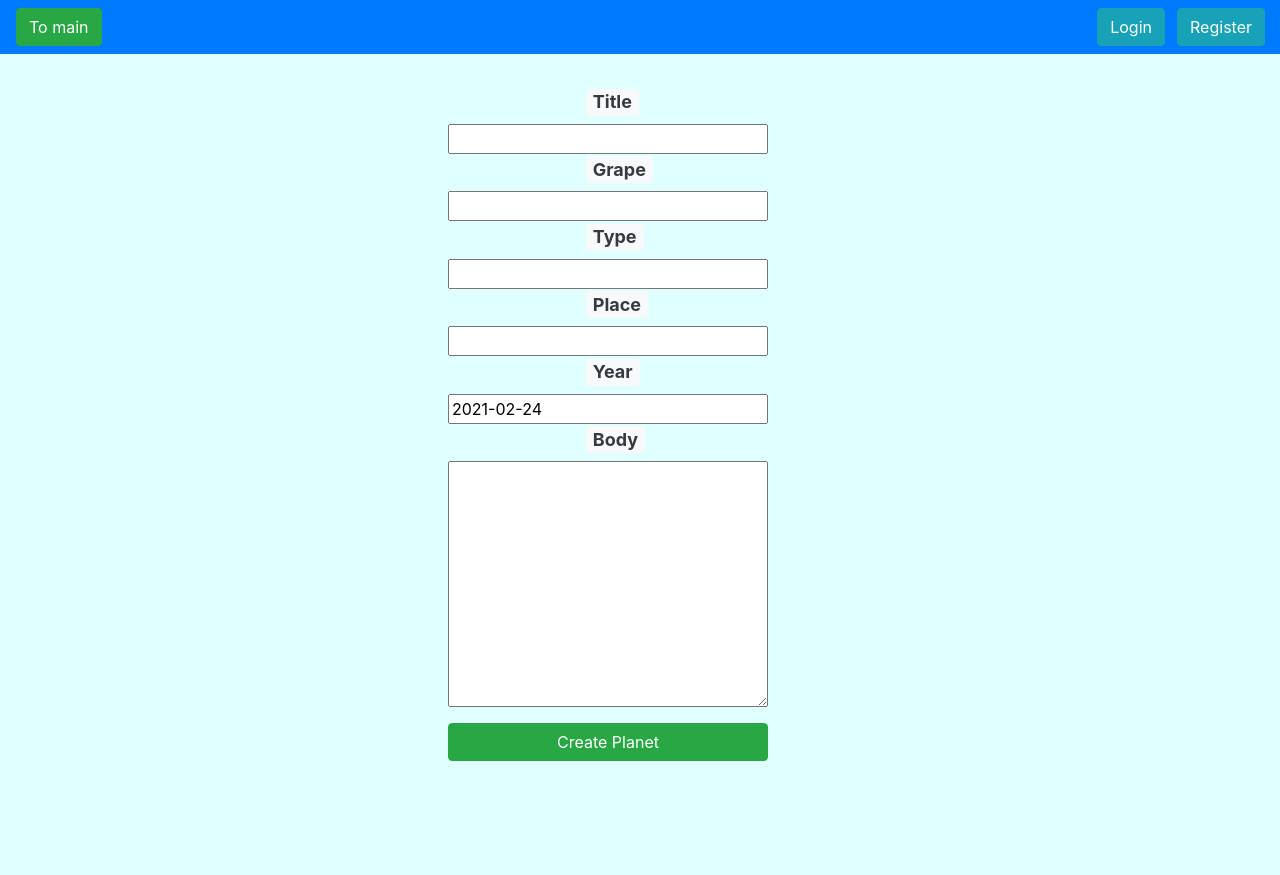
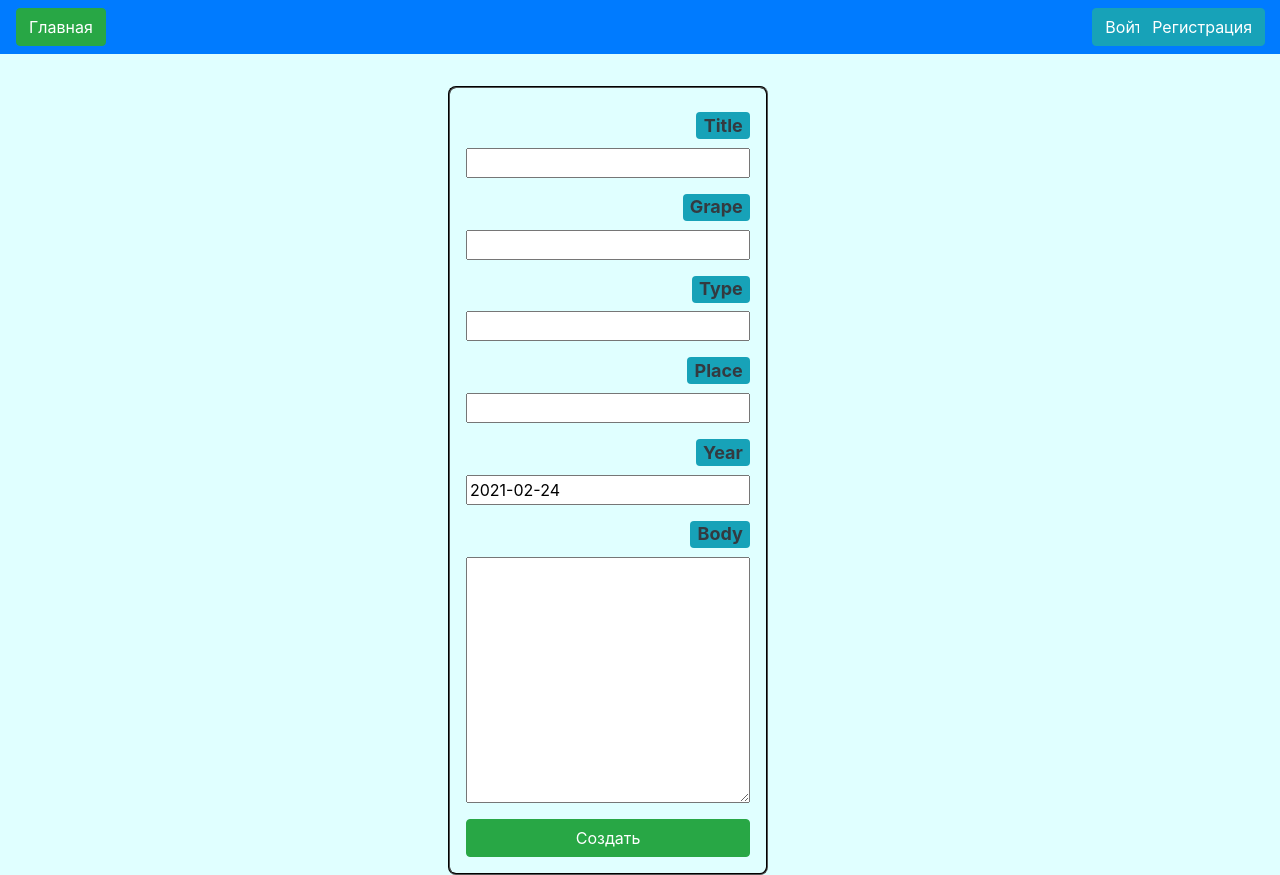
Before and after one commit to Alteyka/Fly-from-Earth, a Django app: page /flyfe/card/create/ in a window 1280 px wide. Before the commit the page ends 761 px from the top, so only its background shows below. Run offline with Django 3.2, Linux system fonts and the light colour scheme; some libraries are stand-ins or nearby versions.

Commit message:
css was changed

```diff
--- a/flyfe/templates/flyfe/card_create.html
+++ b/flyfe/templates/flyfe/card_create.html
@@ -7,27 +7,28 @@
 {% block content %}
     <form action="{% url 'card_create_url' %}" method="post">
         {% csrf_token %}
-        <div class="d-flex flex-column w-25" style="margin-left: 35%">
-            <h4><span class="badge bg-light text-dark" style="margin-left: 43%">{{ form.title.label }}</span></h4>
+        <div class="d-flex flex-column w-25 card-create-form">
+
+            <h4><span class="badge bg-info text-dark" style="float: right; margin: .5rem 0 .05rem 0;">{{ form.title.label }}</span></h4>
             {{ form.title }}
 
-            <h4><span class="badge bg-light text-dark" style="margin-left: 43%">{{ form.grape.label }}</span></h4>
+            <h4><span class="badge bg-info text-dark" style="float: right; margin: 1rem 0 .05rem 0;">{{ form.grape.label }}</span></h4>
             {{ form.grape }}
 
-            <h4><span class="badge bg-light text-dark" style="margin-left: 43%">{{ form.type.label }}</span></h4>
+            <h4><span class="badge bg-info text-dark" style="float: right; margin: 1rem 0 .05rem 0;">{{ form.type.label }}</span></h4>
             {{ form.type }}
 
-            <h4><span class="badge bg-light text-dark" style="margin-left: 43%">{{ form.place.label }}</span></h4>
+            <h4><span class="badge bg-info text-dark" style="float: right; margin: 1rem 0 .05rem 0;">{{ form.place.label }}</span></h4>
             {{ form.place }}
 
-            <h4><span class="badge bg-light text-dark" style="margin-left: 43%">{{ form.year.label }}</span></h4>
+            <h4><span class="badge bg-info text-dark" style="float: right; margin: 1rem 0 .05rem 0;">{{ form.year.label }}</span></h4>
             {{ form.year }}
 
-            <h4><span class="badge bg-light text-dark" style="margin-left: 43%">{{ form.body.label }}</span></h4>
+            <h4><span class="badge bg-info text-dark" style="float: right; margin: 1rem 0 .05rem 0;">{{ form.body.label }}</span></h4>
             {{ form.body }}
             {{ form.slug }}
             {{ form.author }}
-            <button type="submit" class="btn btn-success" style="margin-top: 1rem">Create Planet</button>
+            <button type="submit" class="btn btn-success" style="margin-top: 1rem">Создать</button>
         </div>
 
     </form>
--- a/static/css/styles.css
+++ b/static/css/styles.css
@@ -49,6 +49,8 @@ div .form-group ul {
     width: 18rem;
     min-height: 20rem;
     margin: 1rem 1rem 1rem 1rem;
+    border-color: black;
+    vertical-align: bottom;
 }
 
 .my-bar {
@@ -66,6 +68,33 @@ div .form-group ul {
     margin-left: 38%;
 }
 
+.cards-list-optional-btn {
+    margin-bottom: 1rem;
+    position: absolute;
+    bottom: 0;
+}
+
 .card-delete-box {
     padding-top: 20rem;
 }
+
+.cards-wrapper {
+    margin-left: 6.5rem;
+    padding-top: 1rem;
+}
+
+.cards-list-text {
+    padding-top: 1rem;
+}
+
+.card-create-form {
+    margin-left: 35%;
+    border: groove 2px black;
+    border-radius: .5rem;
+    padding: 1rem;
+}
+
+.card-create-form-field {
+
+    border: outset 2px grey;
+}
--- a/templates/base.html
+++ b/templates/base.html
@@ -23,19 +23,18 @@
                 {% if request.user.is_authenticated and request.user.is_staff %}
                     {% block admin-panel%}
                     {% endblock %}
-                    <a class="btn btn-info" style="position: absolute; right: 20px" href="{% url 'logout_view_url' %}" role="button">Logout</a>
+                    <a class="btn btn-info" style="position: absolute; right: 20px" href="{% url 'logout_view_url' %}" role="button">Выйти</a>
                 {% endif %}
                 {% if request.user.is_authenticated %}
-                    <a class="btn btn-success mr-3" href="{% url 'start_page_url' %}" role="button">To main</a>
-                    <a class="btn btn-success mr-3" href="{% url 'cards_list_url' %}" role="button">Wines</a>
-                    <a class="btn btn-success mr-3" href="{% url 'card_create_url' %}" role="button">Create</a>
-                    <a class="btn btn-info" style="position: absolute; right: 20px" href="{% url 'logout_view_url' %}" role="button">Logout</a>
+                    <a class="btn btn-success mr-3" href="{% url 'start_page_url' %}" role="button">Главная</a>
+                    <a class="btn btn-success mr-3" href="{% url 'cards_list_url' %}" role="button">Вина</a>
+                    <a class="btn btn-success mr-3" href="{% url 'card_create_url' %}" role="button">Создать</a>
+                    <a class="btn btn-info" style="position: absolute; right: 20px" href="{% url 'logout_view_url' %}" role="button">Выйти</a>
                     <h4 style="color: black; position: absolute; right: 110px">{{ user.username }}</h4>
                 {% else %}
-                    <a class="btn btn-success mr-3" href="{% url 'start_page_url' %}" role="button">To main</a>
-<!--                    <a class="btn btn-success mr-3" href="{% url 'cards_list_url' %}" role="button">Wines</a>-->
-                    <a class="btn btn-info" style="position: absolute; right: 115px" href="{% url 'login_view_url' %}" role="button">Login</a>
-                    <a class="btn btn-info" style="position: absolute; right: 15px" href="{% url 'signup_view_url' %}" role="button">Register</a>
+                    <a class="btn btn-success mr-3" href="{% url 'start_page_url' %}" role="button">Главная</a>
+                    <a class="btn btn-info" style="position: absolute; right: 115px" href="{% url 'login_view_url' %}" role="button">Войти</a>
+                    <a class="btn btn-info" style="position: absolute; right: 15px" href="{% url 'signup_view_url' %}" role="button">Регистрация</a>
                 {% endif %}
             </form>
         </nav>
```
Also changed, not shown: flyfe/templates/flyfe/cards_list.html (+12 -8 lines).
